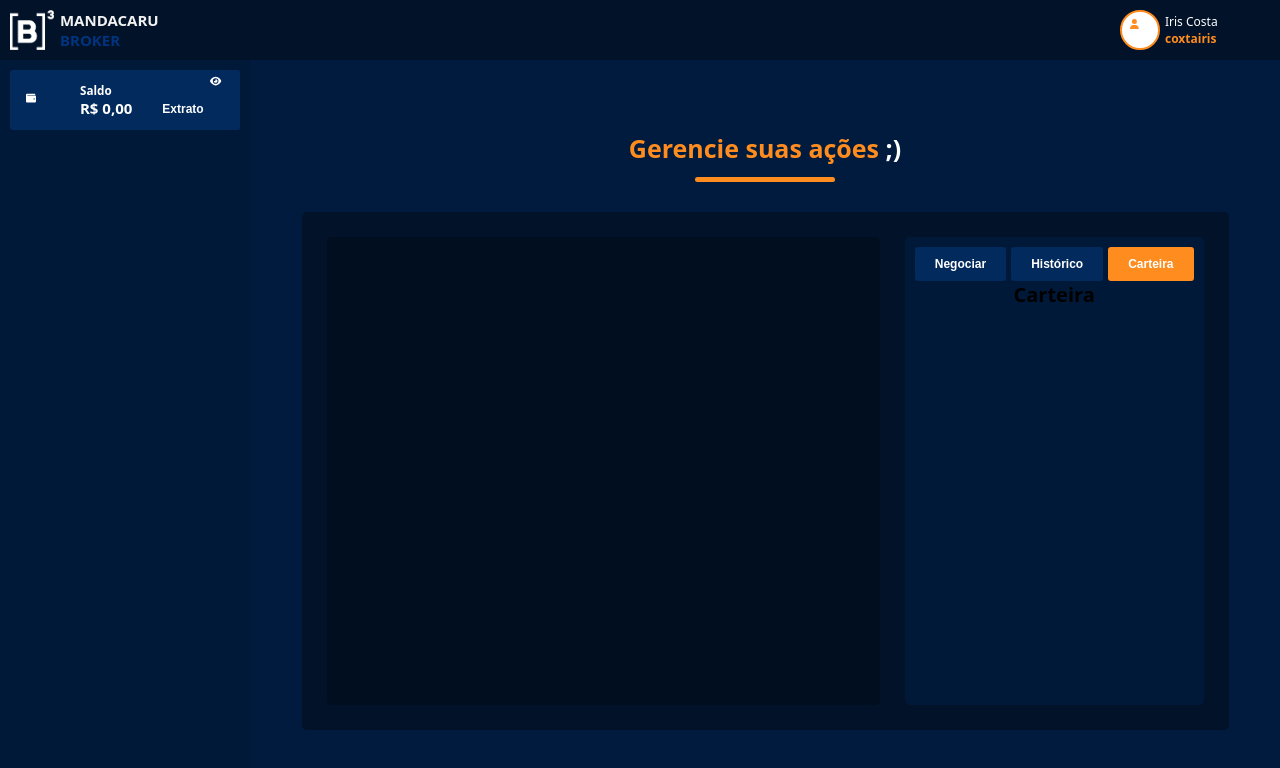
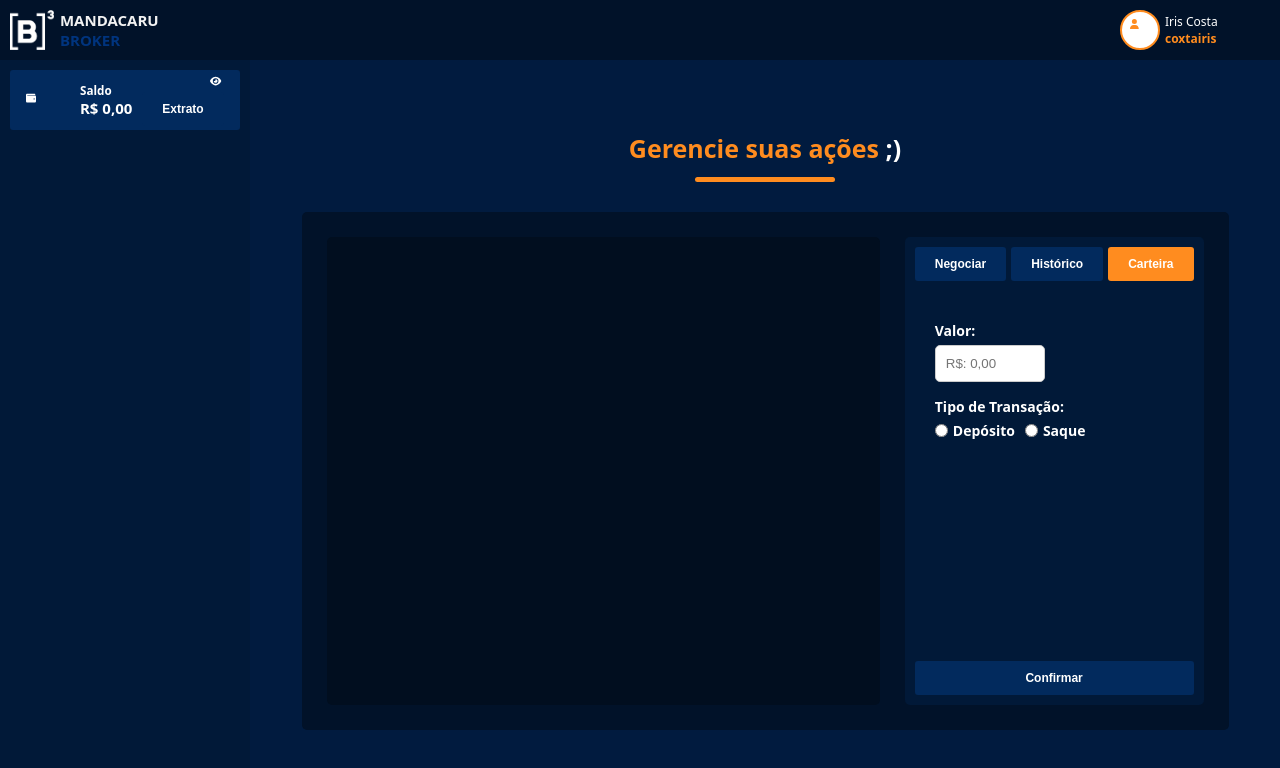
Before and after one commit to izaiasmachado/mandacarubroker-front, a Next.js app: page / in a window 1280 px wide. Both pictures are taken after a click on the button "Carteira". Shown: the top 768 px of the page. Built offline with nearby package versions, Linux system fonts and the light colour scheme.

Commit message:
:sparkles: feat: Carteira Component

```diff
--- a/src/components/MainContainer/Main/RightConteiner/Carteira/index.js
+++ b/src/components/MainContainer/Main/RightConteiner/Carteira/index.js
@@ -1,9 +1,75 @@
+import React, { useState } from "react";
 import * as S from "./styles";
+import Button from "@/components/UI/Button";
 
 const Carteira = () => {
+  const [value, setValue] = useState("");
+  const [quantity, setQuantity] = useState("");
+  const [transactionType, setTransactionType] = useState("");
+
+  const handleValueChange = (e) => {
+    setValue(e.target.value);
+  };
+
+  const handleQuantityChange = (e) => {
+    setQuantity(e.target.value);
+  };
+
+  const handleTransactionTypeChange = (e) => {
+    setTransactionType(e.target.value);
+  };
+
+  const handleSubmit = (e) => {
+    e.preventDefault();
+    console.log("Value:", value);
+    console.log("Quantity:", quantity);
+    console.log("Transaction Type:", transactionType);
+  };
 
   return (
-   <h1>Carteira</h1>
+    <S.Container>
+      <form onSubmit={handleSubmit}>
+        <S.FormContent>
+          <S.InputGroup>
+            <S.InputWrapper>
+              <S.Label>Valor:</S.Label>
+              <S.Input
+                placeholder="R$: 0,00"
+                type="text"
+                value={value}
+                onChange={handleValueChange}
+              />
+            </S.InputWrapper>
+          </S.InputGroup>
+          <S.InputWrapper>
+            <S.Label>Tipo de Transação:</S.Label>
+            <S.RadioWrapper>
+              <S.RadioLabel>
+                <S.RadioButton
+                  type="radio"
+                  name="transactionType"
+                  value="deposito"
+                  checked={transactionType === "deposito"}
+                  onChange={handleTransactionTypeChange}
+                />
+                <S.Label>Depósito</S.Label>
+              </S.RadioLabel>
+              <S.RadioLabel>
+                <S.RadioButton
+                  type="radio"
+                  name="transactionType"
+                  value="saque"
+                  checked={transactionType === "saque"}
+                  onChange={handleTransactionTypeChange}
+                />
+                <S.Label>Saque</S.Label>
+              </S.RadioLabel>
+            </S.RadioWrapper>
+          </S.InputWrapper>
+        </S.FormContent>
+        <Button text="Confirmar" width={"100%"} height={30} />
+      </form>
+    </S.Container>
   );
 };
 
--- a/src/components/MainContainer/Main/RightConteiner/Carteira/styles.js
+++ b/src/components/MainContainer/Main/RightConteiner/Carteira/styles.js
@@ -0,0 +1,69 @@
+"use client";
+
+import styled from "styled-components";
+
+export const Container = styled.div`
+  display: flex;
+  flex-direction: column;
+  padding-top: 40px;
+  align-items: center;
+  width: 100%;
+  height: 100%;
+  form {
+    display: flex;
+    flex-direction: column;
+    align-items: flex-start;
+    width: 100%;
+    height: 100%;
+    justify-content: space-between;
+  }
+`;
+
+export const InputWrapper = styled.div`
+  display: flex;
+  gap: 5px;
+  width: 100%;
+  flex-direction: column;
+  margin-bottom: 15px;
+`;
+
+export const Label = styled.label`
+  font-size: 1.4rem;
+  font-weight: 600;
+  color: #fff;
+`;
+
+export const Input = styled.input`
+  padding: 10px;
+  outline: none;
+  width: 110px;
+  border: 1px solid #ccc;
+  border-radius: 5px;
+  background-color: white;
+`;
+
+export const RadioWrapper = styled.div`
+  display: flex;
+  align-items: center;
+`;
+
+export const RadioLabel = styled.label`
+  display: flex;
+  align-items: center;
+  margin-right: 10px;
+`;
+
+export const RadioButton = styled.input`
+  margin-right: 5px;
+`;
+
+export const InputGroup = styled.div`
+  display: flex;
+  gap: 20px;
+`;
+
+export const FormContent = styled.div`
+  display: flex;
+  flex-direction: column;
+  margin-left: 20px;
+`;
```
